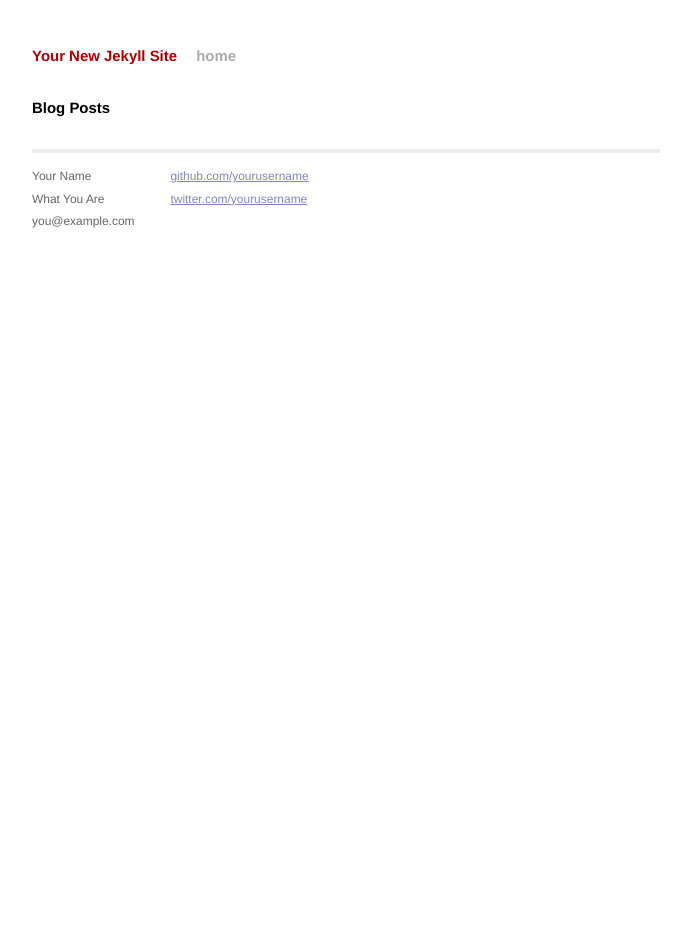
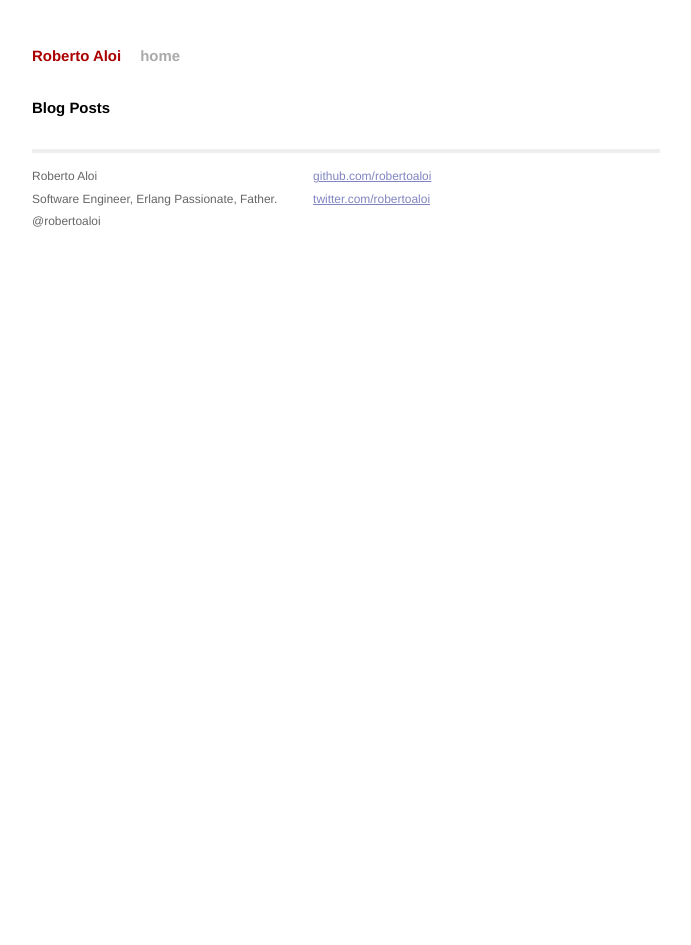
Before and after one commit to robertoaloi/robertoaloi.github.io, a Jekyll site: the page built from index.html, in a window 1280 px wide. Shown: the whole page, without its empty margins (294-985 px from the left). Built offline with Jekyll 4.4.1, drawn with Linux system fonts in a browser that asks for light colours; Markdown is read by kramdown in place of the engine named in the settings.

Commit message:
Customize site with github/twitter refs.

```diff
--- a/_config.yml
+++ b/_config.yml
@@ -1,3 +1,3 @@
-name: Your New Jekyll Site
+name: Roberto Aloi
 markdown: redcarpet
 pygments: true
--- a/_layouts/default.html
+++ b/_layouts/default.html
@@ -26,15 +26,15 @@
           <div class="footer">
             <div class="contact">
               <p>
-                Your Name<br />
-                What You Are<br />
-                you@example.com
+                Roberto Aloi<br />
+                Software Engineer, Erlang Passionate, Father.<br />
+                @robertoaloi
               </p>
             </div>
             <div class="contact">
               <p>
-                <a href="https://github.com/yourusername">github.com/yourusername</a><br />
-                <a href="https://twitter.com/yourusername">twitter.com/yourusername</a><br />
+                <a href="https://github.com/robertoaloi">github.com/robertoaloi</a><br />
+                <a href="https://twitter.com/robertoaloi">twitter.com/robertoaloi</a><br />
               </p>
             </div>
           </div>
```
